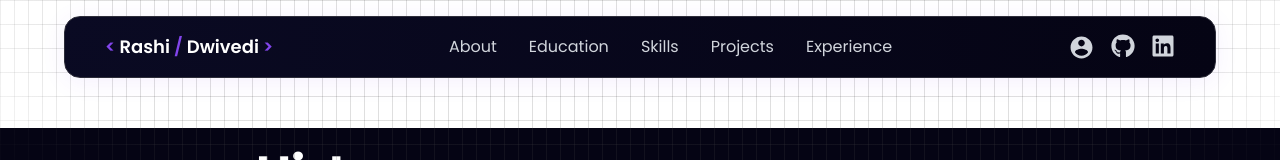
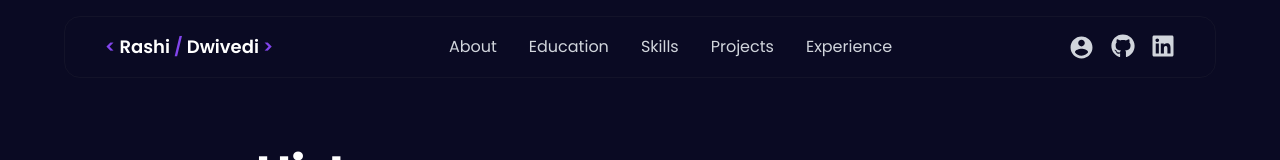
Before and after one commit to Rashi-Dwivedi1812/Portfolio-Website, a React (Vite) app in the folder portfolio/: page / in a window 1280 px wide. Shown: the top 160 px of the page. Built offline with nearby package versions, Linux system fonts and the light colour scheme.

Commit message:
updated navbar

```diff
--- a/portfolio/index.html
+++ b/portfolio/index.html
@@ -2,7 +2,7 @@
 <html lang="en">
   <head>
     <meta charset="UTF-8" />
-    <link rel="icon" type="image/svg+xml" href="/vite.svg" />
+    <link rel="icon" type="image/svg+xml" href="../portfolio/public/profile.jpeg" />
     <meta name="viewport" content="width=device-width, initial-scale=1.0" />
     <title>Rashi Dwivedi</title>
   </head>
--- a/portfolio/src/App.jsx
+++ b/portfolio/src/App.jsx
@@ -9,19 +9,16 @@ import { Contact } from './components/contact/Contact';
 import { Footer } from './components/footer/Footer';
 
 const App = () => {
-  return (
-    <div className='bg-[#050414]'>
-       <div className="absolute inset-0 bg-[linear-gradient(to_right,#4f4f4f2e_1px,transparent_1px),linear-gradient(to_bottom,#4f4f4f2e_1px,transparent_1px)] bg-[size:14px_24px] [mask-image:radial-gradient(ellipse_60%_50%_at_50%_0%,#000_70%,transparent_100%)]"></div>
-      <div>
-        <Navbar/>
-        <About/>
-        <Education/>
-        <Skills/>
-        <Work/>
-        <Experience/>
-        <Contact/>
-        <Footer/>
-      </div>
+   return (
+    <div className="bg-[#0a0a23] min-h-screen">
+      <Navbar />
+      <About />
+      <Education />
+      <Skills />
+      <Work />
+      <Experience />
+      <Contact />
+      <Footer />
     </div>
   )
 }
--- a/portfolio/src/components/Navbar/Navbar.jsx
+++ b/portfolio/src/components/Navbar/Navbar.jsx
@@ -38,15 +38,14 @@ export const Navbar = () => {
   ];
   return (
        <nav
-  className={`fixed top-4 left-1/2 transform -translate-x-1/2 w-[90vw] max-w-6xl z-50 transition duration-300 px-6 md:px-10 rounded-2xl border border-[#2d2d3a] shadow-lg
-    ${
-      isScrolled
-        ? "bg-[radial-gradient(circle_at_top_left,_#0a0a23,_#050414)]"
-        : "bg-[radial-gradient(circle_at_top_left,_#0a0a23,_#050414)]"
-    }
-  `}
-  style={{ boxShadow: "0 4px 24px 0 rgba(130, 69, 236, 0.08)" }}
->
+  className={`fixed top-4 left-1/2 transform -translate-x-1/2 w-[90vw] max-w-6xl z-50 transition duration-300 px-6 md:px-10 rounded-2xl border border-[#2d2d3a]/30 ${
+        isScrolled
+          ? "bg-transparent backdrop-blur-md shadow-lg"
+          : "bg-transparent"
+      }`}
+      style={{ boxShadow: isScrolled ? "0 4px 24px 0 rgba(130, 69, 236, 0.08)" : "none" }}
+    >
+
 
       <div className="text-white py-4 flex justify-between items-center">
         {/* Logo */}
--- a/portfolio/src/index.css
+++ b/portfolio/src/index.css
@@ -5,6 +5,9 @@
 
 * {
     font-family: "Poppins", sans-serif;
+}
+body {
+  background-color: #0a0a23;
 }
 
 html {
```
